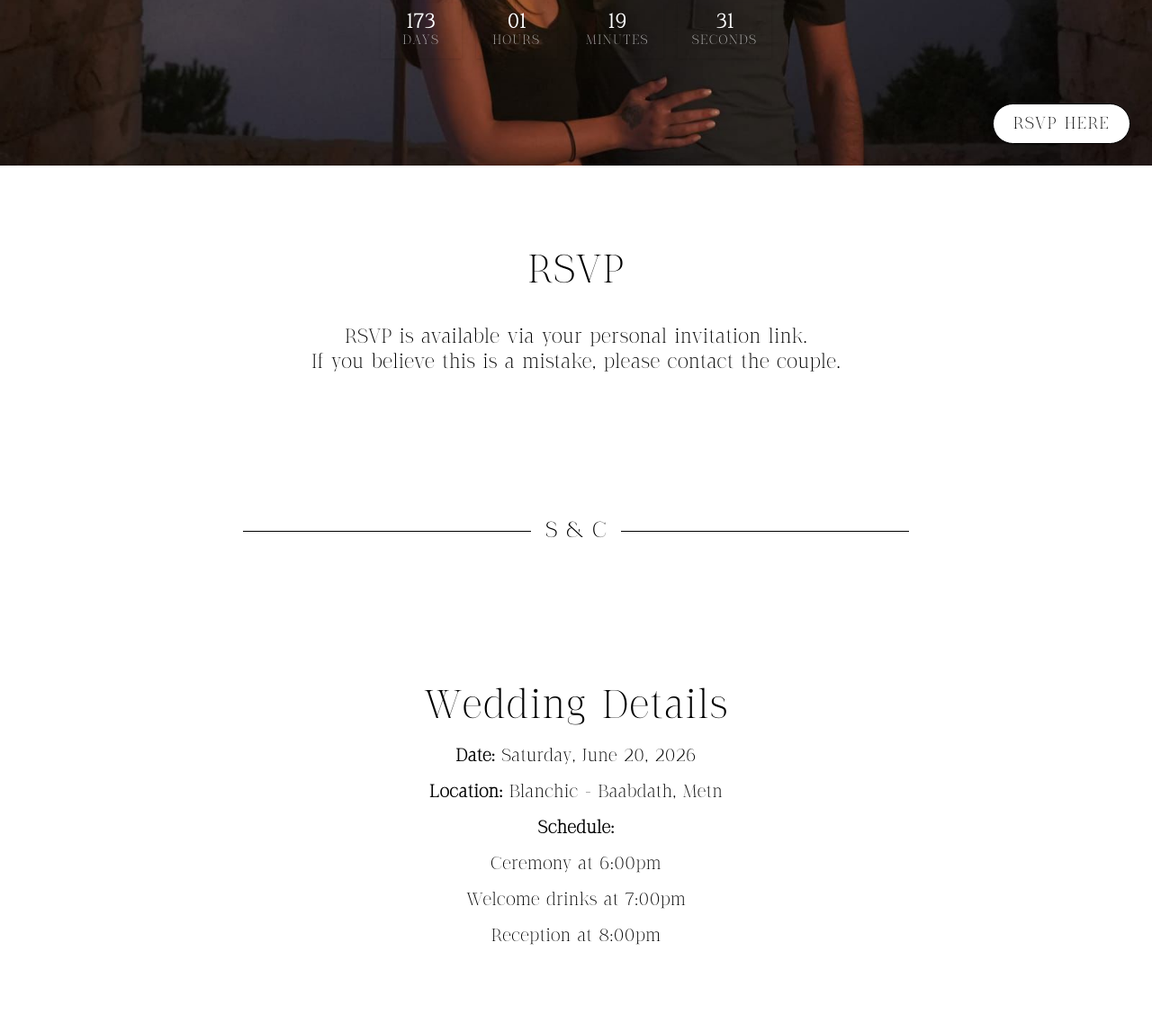
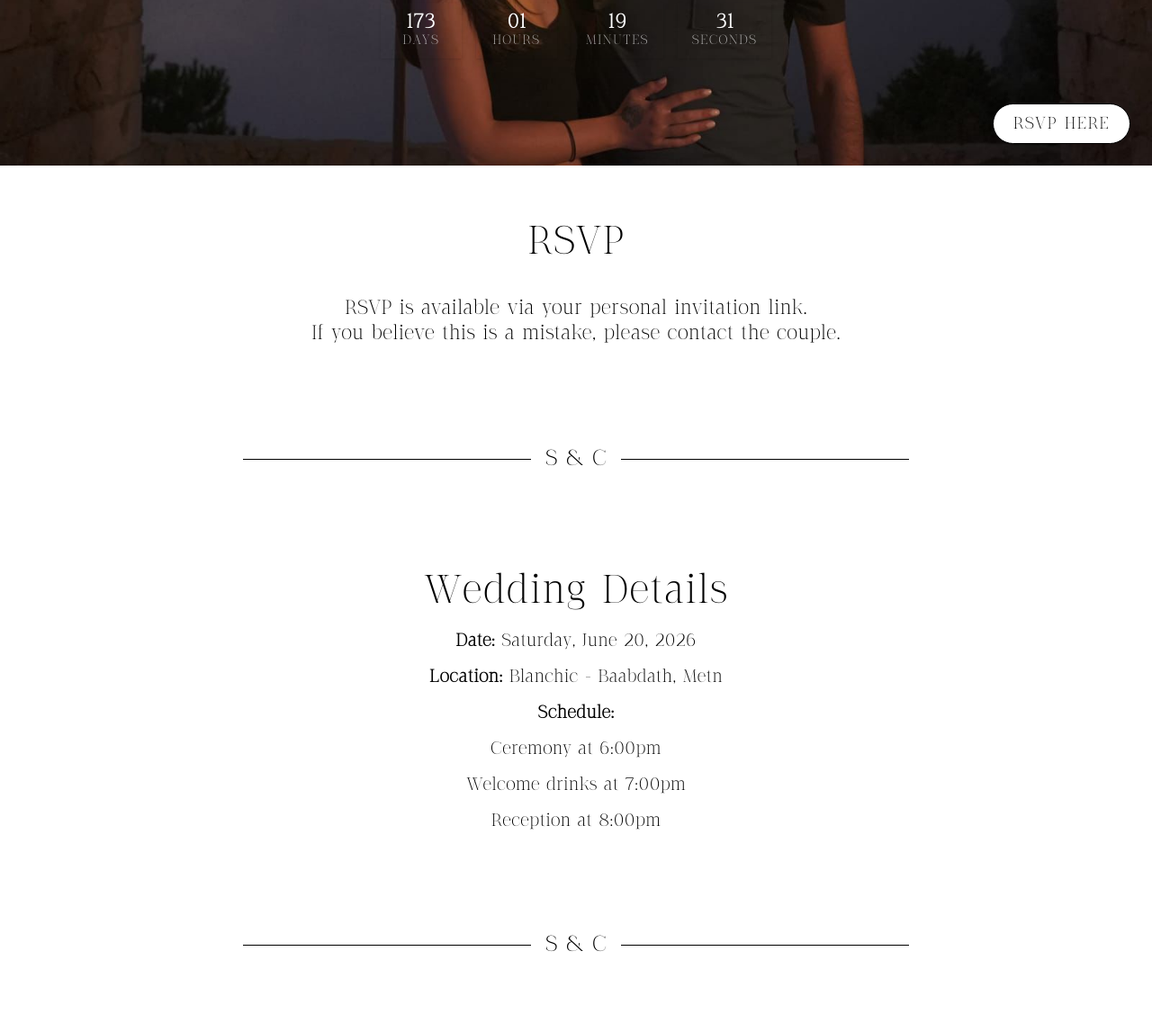
Before and after one commit to JoelleSlmn-98/cynthia_wedding_site, a Flask app: page / in a window 1280 px wide. Shown: the part 616-1763 px from the top of the page at 90% size. Run offline with Flask 3, Linux system fonts and the light colour scheme; some libraries are stand-ins or nearby versions.

Commit message:
Update index.html

```diff
--- a/templates/index.html
+++ b/templates/index.html
@@ -72,6 +72,30 @@
       background-color: var(--hover-bg);
       opacity: 0.9;
     }
+
+  /* FAQ question size */
+  #faq ul li > strong {
+    font-size: 1.15rem;
+    line-height: 1.3;
+  }
+  @media (min-width: 768px) {
+    #faq ul li > strong {
+      font-size: 1.25rem;
+    }
+  }
+
+  /* Mobile dropdown menu background slightly darker */
+  @media (max-width: 768px) {
+    #nav-menu {
+      background-color: #f2f2f2 !important; /* slightly darker than pure white */
+      border-bottom: 1px solid var(--border-color);
+    }
+
+    /* Slightly darker hover on mobile */
+    nav ul li a:hover {
+      background-color: #e6e6e6;
+    }
+  }
 
     /* --------- RSVP Button --------- */
   .floating-rsvp-btn {
@@ -204,7 +228,7 @@
   </section>
 
   <!-- RSVP -->
-  <section id="rsvp-locked" class="py-24 px-4 text-center text-lg">
+  <section id="rsvp-locked" class="py-16 px-4 text-center text-lg">
     <h2 class="text-4xl text-center mb-10">RSVP</h2>
     <p>
       RSVP is available via your personal invitation link.
@@ -214,7 +238,7 @@
   </section>
 
 
-  <section id="rsvp" class="py-24 px-4 bg-[var(--bg-color)] text-[var(--text-color)]">
+  <section id="rsvp" class="py-16 px-4 bg-[var(--bg-color)] text-[var(--text-color)]">
     <h2 class="text-4xl text-center mb-10">RSVP</h2>
     <p id="rsvp-who" class="font-body text-2xl text-center mb-6"></p>
     <div class="max-w-2xl mx-auto">
@@ -294,14 +318,14 @@
     </div>
   </section>
 
-  <div class="flex items-center justify-center my-16">
+  <div class="flex items-center justify-center my-12">
     <hr class="border-t w-1/4" style="border-color: var(--text-color);">
     <span class="mx-4 text-xl text-[var(--text-color)] font-body">S & C</span>
     <hr class="border-t w-1/4" style="border-color: var(--text-color);">
   </div>
 
   <!-- DETAILS -->
-  <section id="details" class="py-24 px-4 bg-[var(--bg-color)] text-[var(--text-color)]">
+  <section id="details" class="py-16 px-4 bg-[var(--bg-color)] text-[var(--text-color)]">
     <h2 class="text-4xl text-center space-y-6 mb-6">Wedding Details</h2>
     <ul class="text-base text-center space-y-4 font-body">
       <li><strong>Date:</strong> Saturday, June 20, 2026</li>
@@ -313,14 +337,14 @@
     </ul>
   </section>
 
-  <div class="flex items-center justify-center my-16">
+  <div class="flex items-center justify-center my-12">
     <hr class="border-t w-1/4" style="border-color: var(--text-color);">
     <span class="mx-4 text-xl text-[var(--text-color)] font-body">S & C</span>
     <hr class="border-t w-1/4" style="border-color: var(--text-color);">
   </div>
 
   <!-- VENUE -->
-  <section id="venue" class="py-24 px-4 bg-[var(--bg-color)] text-[var(--text-color)]">
+  <section id="venue" class="py-16 px-4 bg-[var(--bg-color)] text-[var(--text-color)]">
     <h2 class="text-4xl text-center mb-6">Venue</h2>
 
     <!-- 4xl width container -->
@@ -361,14 +385,14 @@
     </div>
   </section>
 
-  <div class="flex items-center justify-center my-16">
+  <div class="flex items-center justify-center my-12">
     <hr class="border-t w-1/4" style="border-color: var(--text-color);">
     <span class="mx-4 text-xl text-[var(--text-color)] font-body">S & C</span>
     <hr class="border-t w-1/4" style="border-color: var(--text-color);">
   </div>
 
   <!-- PHOTOS -->
-  <section id="photos" class="py-24 px-4 bg-[var(--bg-color)] text-[var(--text-color)]">
+  <section id="photos" class="py-16 px-4 bg-[var(--bg-color)] text-[var(--text-color)]">
     <h2 class="text-4xl text-center space-y-6 mb-6">Photos</h2>
     <div class="text-base text-center font-body">
       <p class="mb-6">Upload your wedding photos here:</p>
@@ -376,25 +400,25 @@
     </div>
   </section>
 
-  <div class="flex items-center justify-center my-16">
+  <div class="flex items-center justify-center my-12">
     <hr class="border-t w-1/4" style="border-color: var(--text-color);">
     <span class="mx-4 text-xl text-[var(--text-color)] font-body">S & C</span>
     <hr class="border-t w-1/4" style="border-color: var(--text-color);">
   </div>
 
-  <section id="seating" class="py-24 px-4 bg-[var(--bg-color)] text-[var(--text-color)]">
+  <section id="seating" class="py-16 px-4 bg-[var(--bg-color)] text-[var(--text-color)]">
     <h2 class="text-4xl text-center space-y-6 mb-6">Table Seating</h2>
     <p class="text-base text-center italic">Seating arrangement will be shared as the date approaches.</p>
   </section>
 
-  <div class="flex items-center justify-center my-16">
+  <div class="flex items-center justify-center my-12">
     <hr class="border-t w-1/4" style="border-color: var(--text-color);">
     <span class="mx-4 text-xl text-[var(--text-color)] font-body">S & C</span>
     <hr class="border-t w-1/4" style="border-color: var(--text-color);">
   </div>
 
   <!-- GIFTS -->
-  <section id="gifts" class="py-24 px-4 bg-[var(--bg-color)] text-[var(--text-color)]">
+  <section id="gifts" class="py-16 px-4 bg-[var(--bg-color)] text-[var(--text-color)]">
     <h2 class="text-4xl text-center space-y-6 mb-6">Gift Registry</h2>
     <div class="text-base text-center space-y-6 font-body">
       <p>Your presence is the best gift!</p>
@@ -403,14 +427,14 @@
     </div>
   </section>
 
-  <div class="flex items-center justify-center my-16">
+  <div class="flex items-center justify-center my-12">
     <hr class="border-t w-1/4" style="border-color: var(--text-color);">
     <span class="mx-4 text-xl text-[var(--text-color)] font-body">S & C</span>
     <hr class="border-t w-1/4" style="border-color: var(--text-color);">
   </div>
 
   <!-- CONTACT -->
-  <section id="contact" class="py-24 px-4 bg-[var(--bg-color)] text-[var(--text-color)]">
+  <section id="contact" class="py-16 px-4 bg-[var(--bg-color)] text-[var(--text-color)]">
     <h2 class="text-4xl text-center space-y-6 mb-6">Contact Us</h2>
 
     <div class="text-base text-center space-y-6 font-body">
@@ -421,13 +445,13 @@
     </div>
   </section>
 
-  <div class="flex items-center justify-center my-16">
+  <div class="flex items-center justify-center my-12">
     <hr class="border-t w-1/4" style="border-color: var(--text-color);">
     <span class="mx-4 text-xl text-[var(--text-color)] font-body">S & C</span>
     <hr class="border-t w-1/4" style="border-color: var(--text-color);">
   </div>
 
-  <section id="faq" class="py-24 px-4 bg-[var(--bg-color)] text-[var(--text-color)]">
+  <section id="faq" class="py-16 px-4 bg-[var(--bg-color)] text-[var(--text-color)]">
   <h2 class="text-4xl text-center mb-10">Frequently Asked Questions</h2>
   <ul class="max-w-4xl mx-auto space-y-8 text-base font-body">
     <li>
@@ -490,7 +514,7 @@
 </section>
 
 
-  <a href="#rsvp" class="floating-rsvp-btn">RSVP Here</a>
+  <a id="floating-rsvp-btn" href="#rsvp" class="floating-rsvp-btn">RSVP Here</a>
 
   <script>
     // Set your wedding date/time here (local time)
@@ -610,12 +634,16 @@
   const rsvpSection = document.getElementById("rsvp");
   const lockedSection = document.getElementById("rsvp-locked");
 
+  const floatingBtn = document.getElementById("floating-rsvp-btn");
+
   if (inviteFromUrl) {
     rsvpSection.style.display = "block";
     lockedSection.style.display = "none";
+    if (floatingBtn) floatingBtn.style.display = "none";
   } else {
     rsvpSection.style.display = "none";
     lockedSection.style.display = "block";
+    if (floatingBtn) floatingBtn.style.display = "inline-flex";
   }
 </script>
 
```
